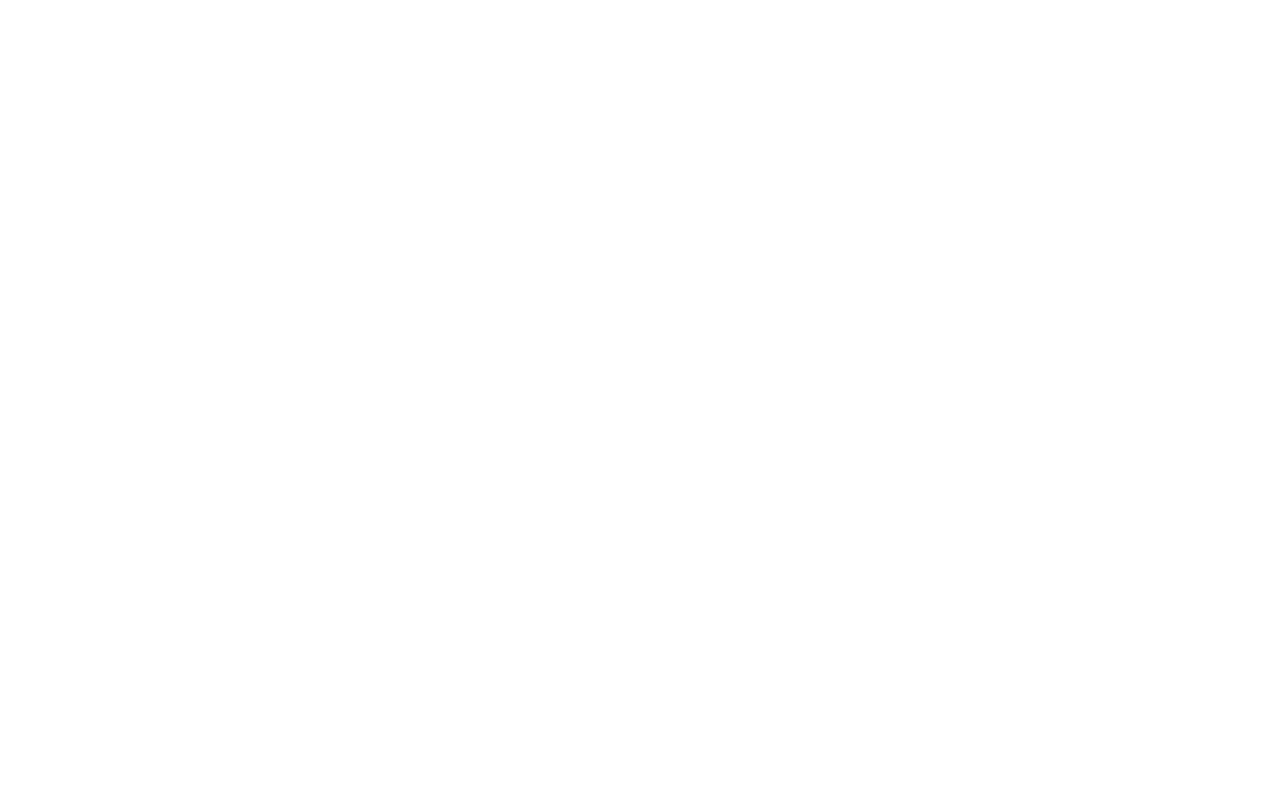
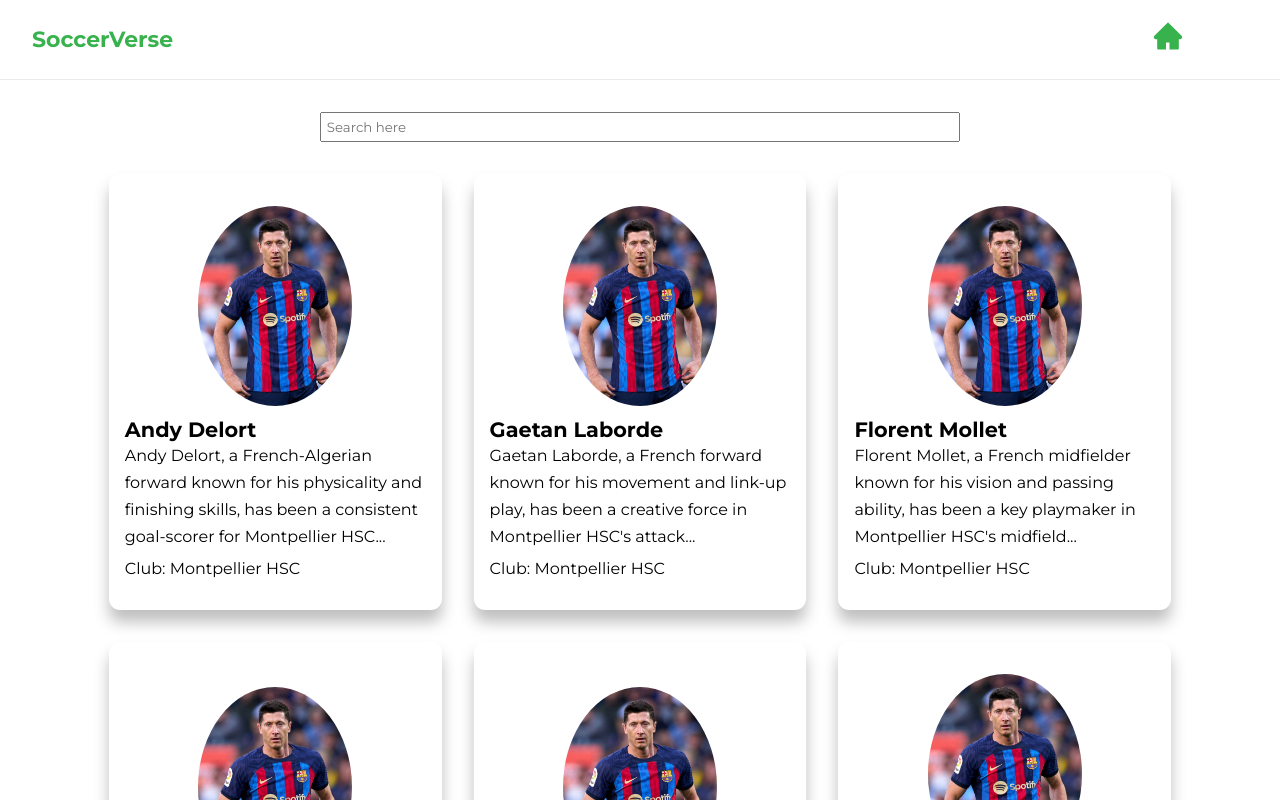
Before and after one commit to oluwatobiMeti/Emerald-build, a React (Create React App) app: page /PlayersDashboard in a window 1280 px wide. Before the commit this address had no page. Shown: the top 800 px of the page. Built offline with nearby package versions, Linux system fonts and the light colour scheme.

Commit message:
Updated players dashboard

```diff
--- a/src/App.js
+++ b/src/App.js
@@ -10,6 +10,7 @@
 import LeagueDashboard from './Dashboard/LeagueDashboard';
 import ClubDashboard from './Dashboard/ClubDashboard';
 import Gallery from './Pages/Gallery';
+import PlayersDashboard from './Dashboard/PlayersDashboard';
 
 function App() {
 
@@ -21,6 +22,7 @@
         <Route path='Dashboard' element={<DashboardNav/>}/>
         <Route path='LeagueDashboard' element={<LeagueDashboard/>}/>
         <Route path='ClubDashboard' element={<ClubDashboard/>}/>
+        <Route path='PlayersDashboard' element={<PlayersDashboard/>}/>
         <Route path='Gallery' element={<Gallery/>}/>
       </Routes>
     </BrowserRouter>
--- /dev/null
+++ b/src/Dashboard/PlayersDashboard.js
@@ -0,0 +1,73 @@
+import React from 'react';
+import DashboardNav from './DashboardNav';
+import { faChampagneGlasses } from '@fortawesome/free-solid-svg-icons';
+import classes from "./PlayersDashboard.module.css";
+import img from "../images/players/lewandoski.jpg";
+import { allPlayersData } from '../PLAYER INFORMATION JSON/League 1/all';
+import { PureComponent } from 'react';
+
+const PlayerCard = (props) => {
+    return(
+        <div className={classes.player_card_container}>
+            <div className={classes.player_card_image_wrapper}>
+                <img src={img} alt='' className={classes.card_image} />
+            </div>
+            <div className={classes.player_card_content_wrapper}>
+                <h3 className={classes.player_card_header}>{props.player_name}</h3>
+                <p className={classes.player_card_text}>{props.player_description}</p>
+                <p>Club: {props.player_club}</p>
+            </div>
+        </div>
+    );
+}
+
+class PlayersDashboard extends PureComponent{
+    state = {
+        inputText: ""
+    }
+
+    inputTextChangeHandler = (e) => {
+        this.setState({inputText: e.target.value});
+    }
+
+    searchPlayersHandler = () => {
+        const searchResults = allPlayersData.filter(player => {
+            const playerName = player.name.toLowerCase();
+            return playerName.includes((this.state.inputText).toLowerCase());
+          });
+
+          console.log(this.state.inputText);
+          return searchResults;
+          console.log(searchResults);
+    }
+
+    render(){
+        return (
+          <div>
+            <DashboardNav/>
+
+            <div className={classes.player_card_search_area}>
+                  <div className={classes.search_input_wrapper}>
+                      <input type='text' placeholder='Search here' onInput={this.searchPlayersHandler} value={this.state.inputText} onChange={this.inputTextChangeHandler} className={classes.search_input} />
+                  </div>
+                  <div className={classes.player_card_wrapper}>
+                      {
+                          allPlayersData.map((player, index) => {
+                              return <PlayerCard
+                                  player_name={player.name}
+                                  player_description={player.biography}
+                                  player_club={player.club}
+                              />
+                          })
+                      }
+                      {/* <PlayerCard />
+                      <PlayerCard />
+                      <PlayerCard /> */}
+                  </div>
+            </div>
+          </div>
+        )
+    }
+}
+
+export default PlayersDashboard;
--- /dev/null
+++ b/src/Dashboard/PlayersDashboard.module.css
@@ -0,0 +1,44 @@
+.search_input_wrapper{
+    display: flex;
+    justify-content: center;
+    padding: 2rem 0;
+}
+.search_input{
+    width: 50vw;
+    padding: 0.3rem;
+    outline: none;
+}
+
+.player_card_wrapper{
+    display: grid;
+    grid-template-columns: repeat(3, 1fr);
+    width: 83vw;
+    gap: 2rem;
+    margin: auto;
+}
+.player_card_container{
+    display: flex;
+    flex-direction: column;
+    gap: 0.7rem;
+    box-shadow: 0 12px 15px rgba(0, 0, 0, 0.255);
+    padding: 2rem 1rem;
+    border-radius: 0.7rem;
+}
+.player_card_image_wrapper{
+    width: 12vw;
+    height: 25vh;
+    margin: auto;
+}
+.card_image{
+    width: 100%;
+    height: 100%;
+    object-fit: cover;
+    border-radius: 50%;
+}
+.player_card_header{
+    font-size: 1.3rem;
+}
+.player_card_text{
+    line-height: 1.7rem;
+    margin-bottom: 0.5rem;
+}
```
Also changed, not shown: src/PLAYER INFORMATION JSON/League 1/all.js.
